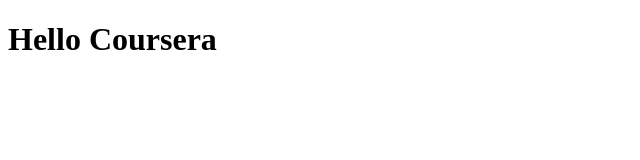
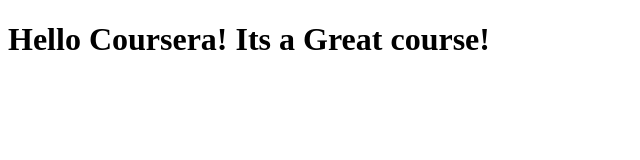
Before and after one commit to Arrokoth/coursera-test, a plain HTML site: page site/index.html in a window 1280 px wide. Shown: the whole page, without its empty margins (0-640 px from the left). Drawn offline with Linux system fonts and the light colour scheme.

Commit message:
Small addition to our page content

```diff
--- a/site/index.html
+++ b/site/index.html
@@ -4,6 +4,6 @@
 	<title>Hello Coursera</title>
 </head>
 <body>
-<h1>Hello Coursera</h1>
+<h1>Hello Coursera! Its a Great course!</h1>
 </body>
 </html>
```
